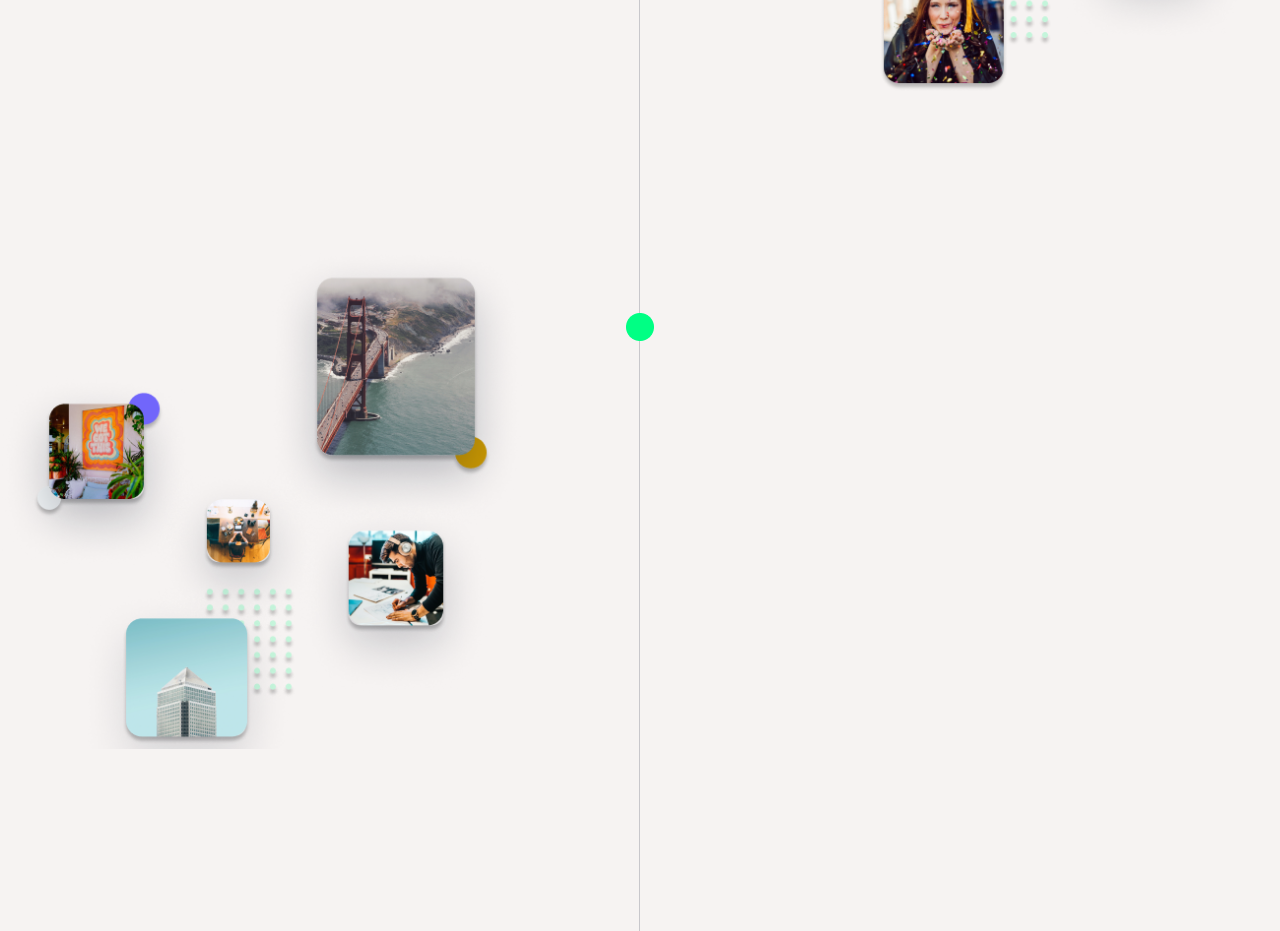
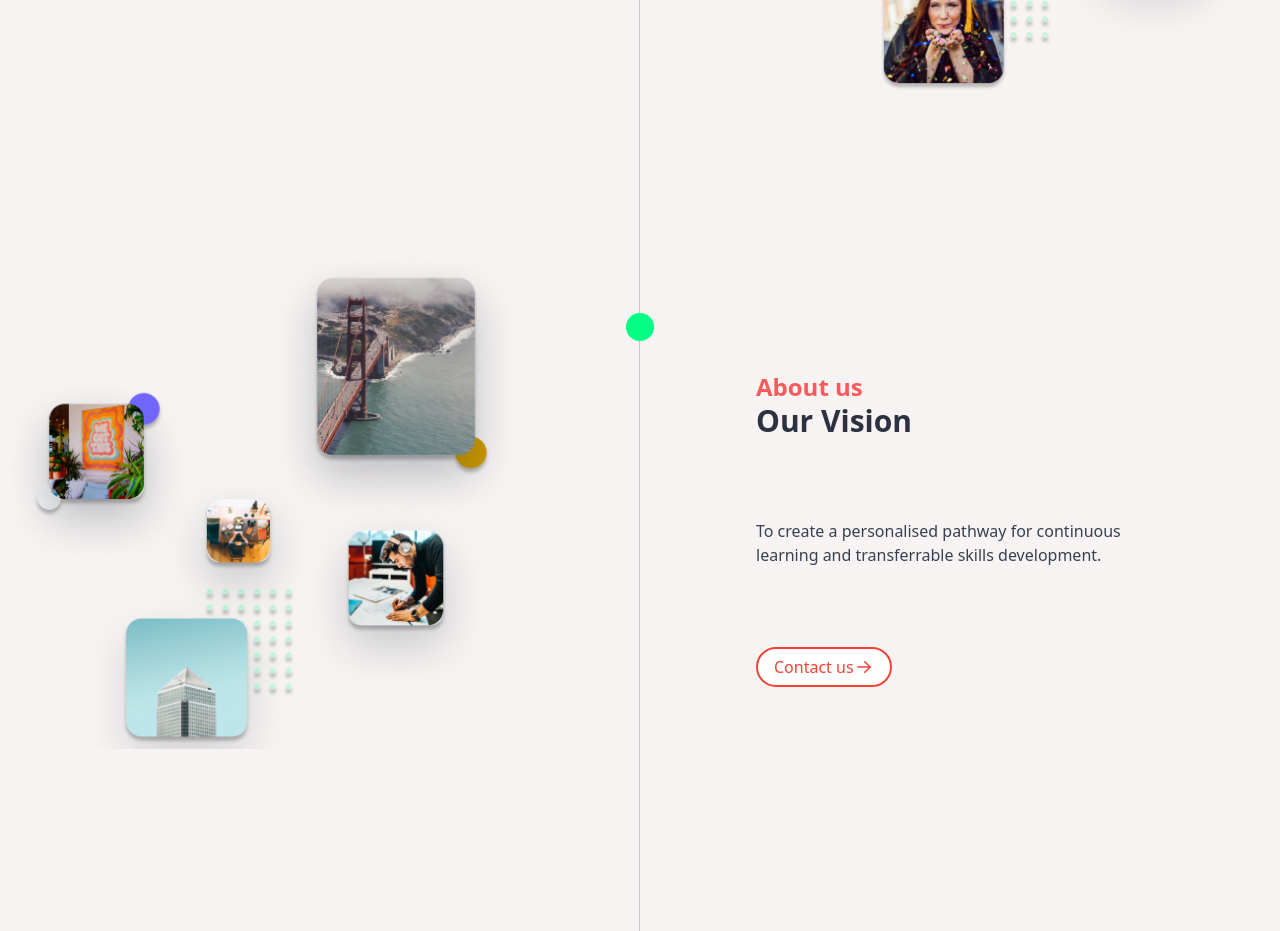
Before and after one commit to Jonayed-nasir/tailwind-assignment-2, a website built with Vite: page index.html in a window 1280 px wide. Shown: the part 1760-2691 px from the top of the page. Built offline with nearby package versions, Linux system fonts and the light colour scheme.

Commit message:
about vision

```diff
--- a/index.html
+++ b/index.html
@@ -144,7 +144,24 @@
                 <img src="image/Group238902.png" class="w-fit" alt="">
             </div>
 
+            <div class="about-mission pt-10 md:pt-60">
+                <div class="">
+                    <h4 class="mission-h4">About us</h4>
+                    <h3 class="mission-h3">Our Vision</h3>
+                </div>
+                <p class="text-gray-700">
+                    To create a personalised pathway for continuous <br> learning and transferrable skills development.
+                </p>
+                <button class="mission-btn">
+                    Contact us
+                    <svg xmlns="http://www.w3.org/2000/svg" viewBox="0 0 20 20" fill="currentColor" class="size-5">
+                        <path fill-rule="evenodd"
+                            d="M3 10a.75.75 0 0 1 .75-.75h10.638L10.23 5.29a.75.75 0 1 1 1.04-1.08l5.5 5.25a.75.75 0 0 1 0 1.08l-5.5 5.25a.75.75 0 1 1-1.04-1.08l4.158-3.96H3.75A.75.75 0 0 1 3 10Z"
+                            clip-rule="evenodd" />
+                    </svg>
 
+                </button>
+            </div>
         </div>
     </section>
 
```
